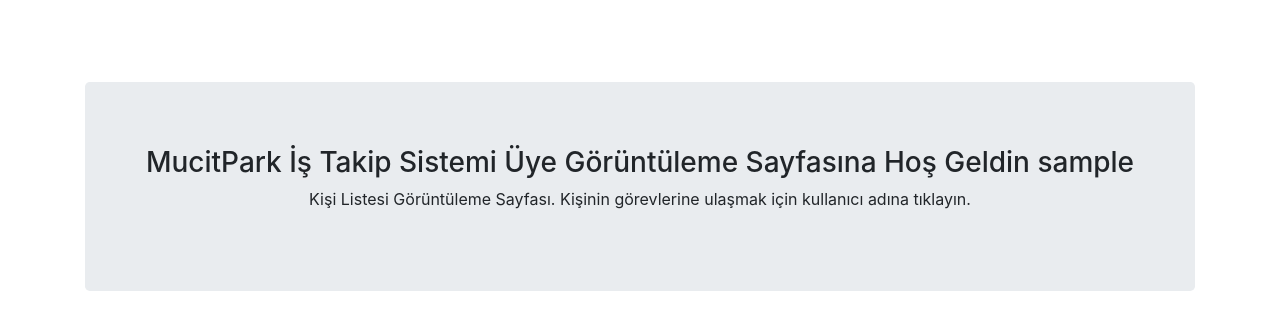
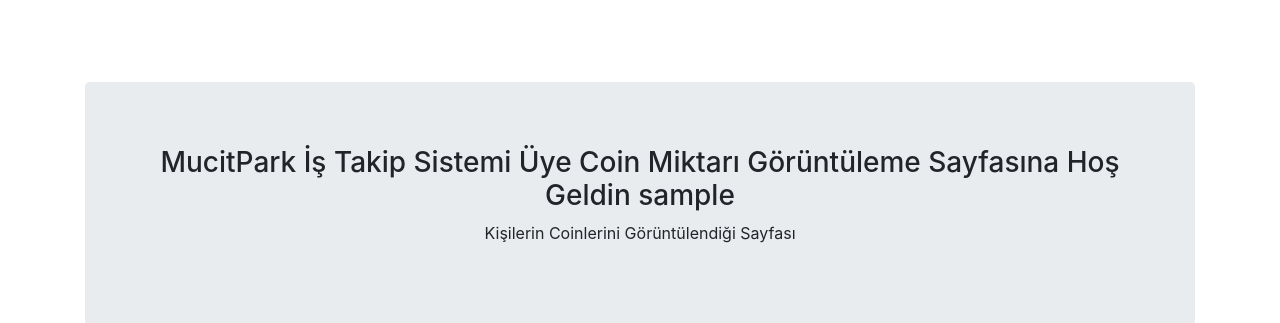
Before and after one commit to ilteriskeskin/is-takip-sistemi, a Django app: page /articles/userlist/ in a window 1280 px wide. Shown: the part 56-379 px from the top of the page. Run offline with Django 3.2, Linux system fonts and the light colour scheme; the visitor is signed in with stand-in values (Sample User, id 1); data that the repository does not hold is empty; some libraries are stand-ins or nearby versions.

Commit message:
Html şablon düzenleme

```diff
--- a/blog/templates/userlist.html
+++ b/blog/templates/userlist.html
@@ -4,11 +4,10 @@
 
     <div class="jumbotron text-center">
         <h3>
-            MucitPark İş Takip Sistemi Üye Görüntüleme Sayfasına Hoş Geldin {{ request.user.username }}
+            MucitPark İş Takip Sistemi Üye Coin Miktarı Görüntüleme Sayfasına Hoş Geldin {{ request.user.username }}
         </h3>
             <p>
-                Kişi Listesi Görüntüleme Sayfası. Kişinin
-                görevlerine ulaşmak için kullanıcı adına tıklayın.
+                Kişilerin Coinlerini Görüntülendiği Sayfası
             </p>
     </div>
 
@@ -32,10 +31,4 @@
         </tbody>
     </table>
 
-    <!--
-    {% for user in users %}
-        <p><strong>{{ user.id }}--------------------------{{ user }}</strong></p>
-        <hr>
-    {% endfor %}
-    -->
 {% endblock body %}
```
